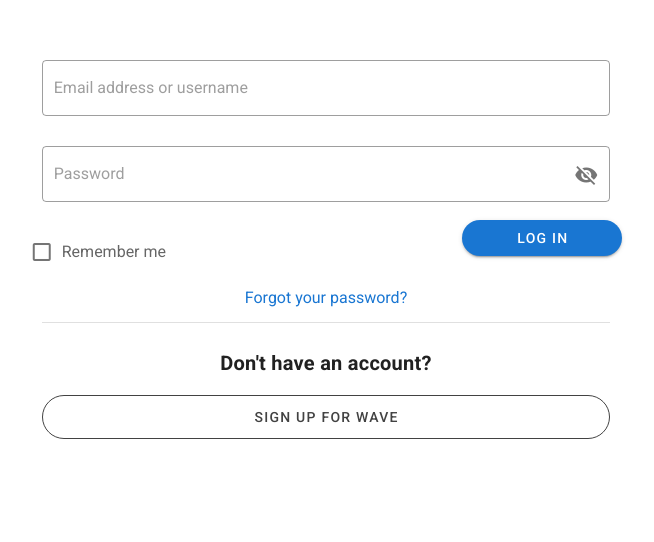
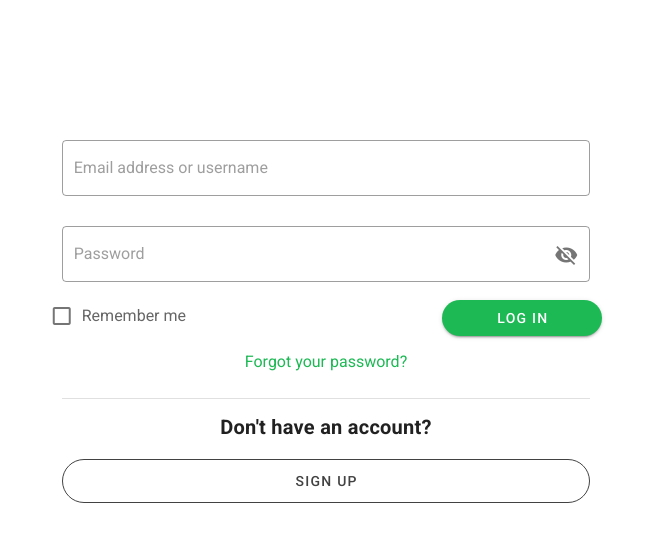
Before and after one commit to Happysword/Spotify-El8alaba-FrontEnd, a Vue app: page /login in a window 1280 px wide. Shown: the top 542 px of the page, without its empty margins (314-968 px from the left). Built offline with nearby package versions, Linux system fonts and the light colour scheme.

Commit message:
Improvements to display on xs devices, added logo

```diff
--- a/src/views/Authentication/LogIn.vue
+++ b/src/views/Authentication/LogIn.vue
@@ -1,14 +1,24 @@
 <template>
-  <v-container class="LogIn_root">
+  <v-container class="LogIn_root py-0">
+
+    <!-- Main row -->
     <v-row
       justify=center
       align=center
     >
       <v-col
-        cols=6
+        sm=8
+        lg=6
         xl=4
-        class="mt-12"
+        class="px-8"
       >
+        <!-- Logo -->
+        <v-img
+          src="../../assets/imgs/El-8alaba.png"
+          contain
+          height="140"
+        ></v-img>
+
         <!-- Username -->
         <v-text-field
           v-model="userInput.id"
@@ -16,6 +26,7 @@
           outlined
           placeholder="Email address or username"
           :rules="[]"
+          color='#1DB954'
         />
 
         <!-- Password -->
@@ -27,6 +38,7 @@
           :append-icon="userInput.password.show ? 'mdi-eye' : 'mdi-eye-off'"
           :type="userInput.password.show ? 'text' : 'password'"
           :rules="[]"
+          color='#1DB954'
           @click:append="userInput.password.show = !userInput.password.show"
         />
 
@@ -35,27 +47,40 @@
           <v-checkbox
             label="Remember me"
             v-model="userInput.rememberMe"
+            class="mt-0"
+            color='#1DB954'
           />
           <v-spacer/>
           <!-- 'Submit' button -->
           <v-btn
             rounded
-            color=primary
             min-width=160px
+            dark
+            color='#1DB954'
+            class="d-none d-sm-flex"
           >Log In</v-btn>
         </v-row>
 
+        <!-- Show only on xs -->
+        <v-btn
+          rounded
+          block
+          dark
+          color='#1DB954'
+          class="mb-3 d-flex d-sm-none"
+        >Log In</v-btn>
+
         <!-- 'Forgot your password' link -->
-        <v-row justify=center>
+        <v-container class="text-center">
           <!-- TODO[@XL3]: Replace 'font-weight-bold' with a lightening of color -->
           <a
-            style="text-decoration: none;"
+            style="text-decoration: none; color: #1DB954;"
             :class="userInput.onForgot ? 'font-weight-bold' : ''"
             @mouseover="userInput.onForgot = true"
             @mouseleave="userInput.onForgot = false"
           >Forgot your password?</a>
-        </v-row>
-        <v-divider class="my-6"/>
+        </v-container>
+        <v-divider class="my-3"/>
 
         <p class="title text-center font-weight-bold"
         >Don't have an account?</p>
@@ -68,7 +93,7 @@
           block
           large
           route to="/signup"
-        >Sign Up for wave</v-btn>
+        >Sign Up</v-btn>
 
       </v-col>
     </v-row>
```
